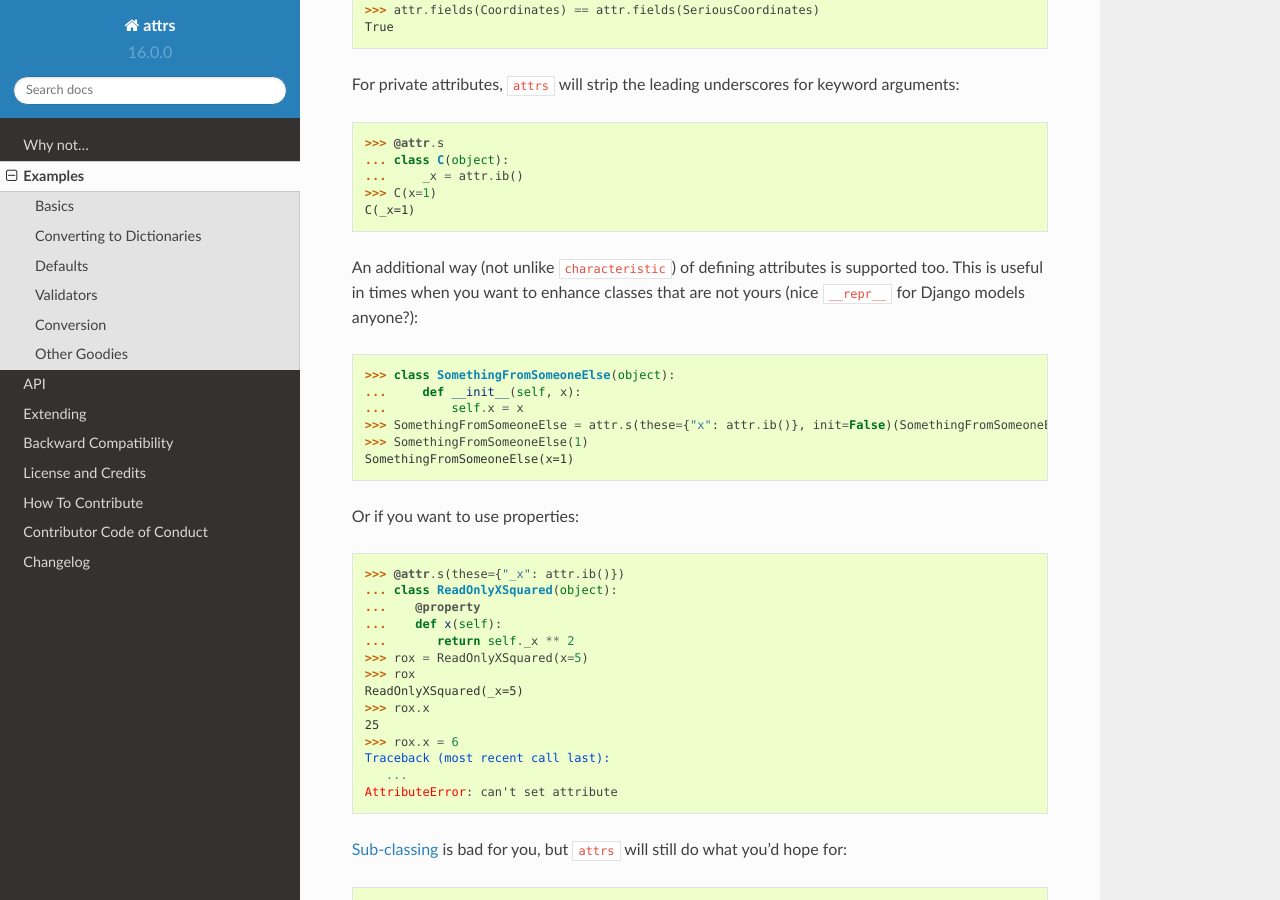
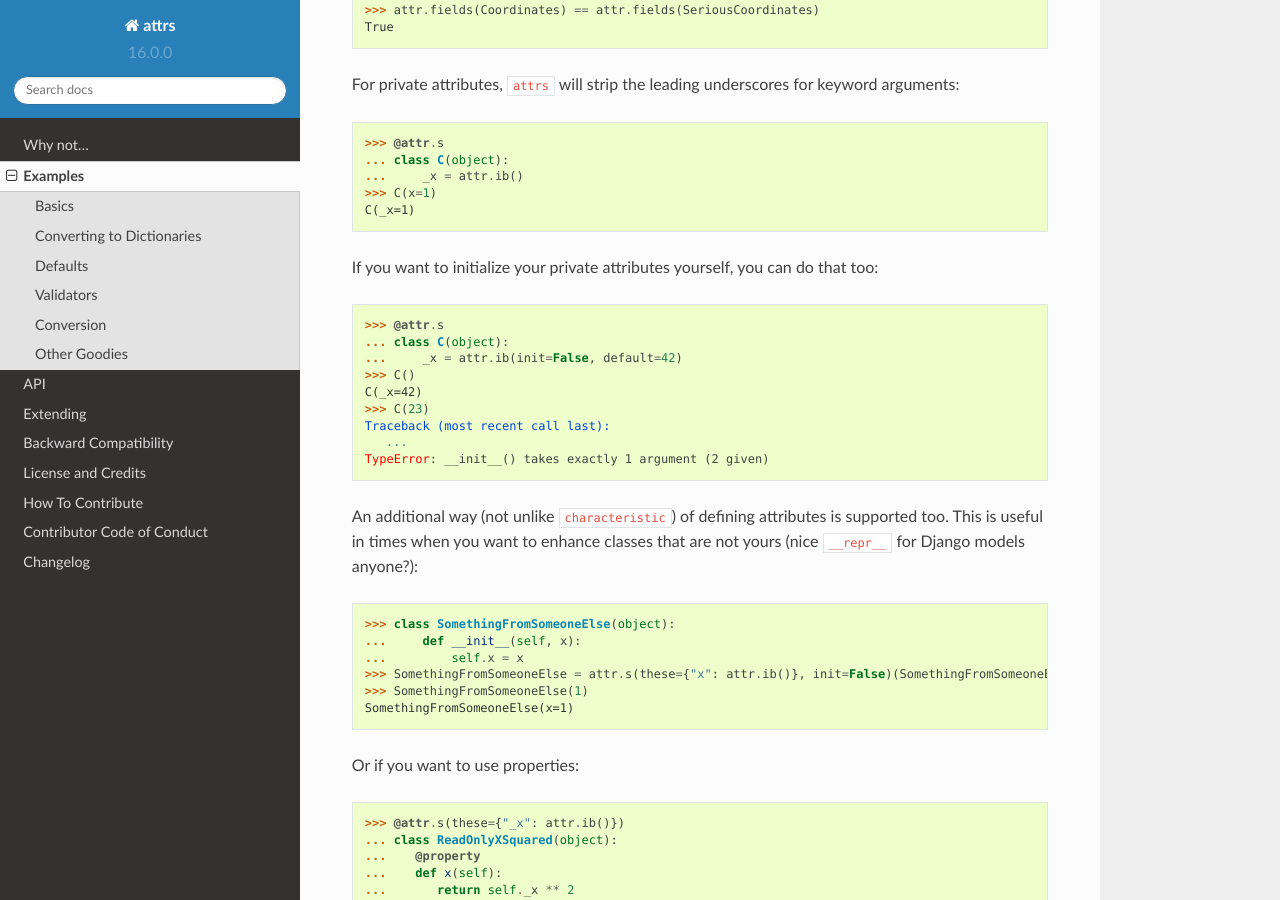
Before and after one commit to python-attrs/attrs, a Sphinx documentation site: the page built from docs/examples.rst, in a window 1280 px wide and 900 px high, scrolled down 1163 px. Built offline with Sphinx 7.4.7 and the Read the Docs theme 2.0.0, drawn with Linux system fonts in a browser that asks for light colours.

Commit message:
Add docs

```diff
--- a/docs/examples.rst
+++ b/docs/examples.rst
@@ -70,6 +70,20 @@ For private attributes, ``attrs`` will strip the leading underscores for keyword
    ...     _x = attr.ib()
    >>> C(x=1)
    C(_x=1)
+
+If you want to initialize your private attributes yourself, you can do that too:
+
+.. doctest::
+
+   >>> @attr.s
+   ... class C(object):
+   ...     _x = attr.ib(init=False, default=42)
+   >>> C()
+   C(_x=42)
+   >>> C(23)
+   Traceback (most recent call last):
+      ...
+   TypeError: __init__() takes exactly 1 argument (2 given)
 
 An additional way (not unlike ``characteristic``) of defining attributes is supported too.
 This is useful in times when you want to enhance classes that are not yours (nice ``__repr__`` for Django models anyone?):
```
Also changed, not shown: 1 other file.
